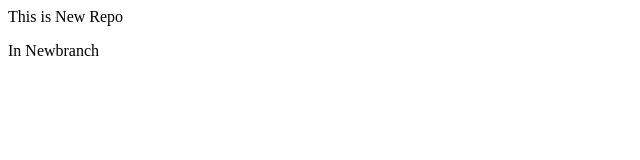
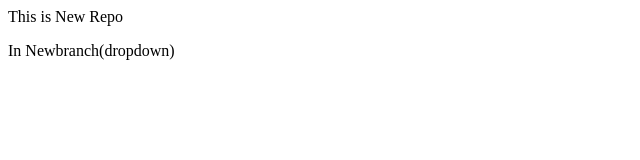
Before and after one commit to sk0908008-oss/LocalRepo, a plain HTML site: page index.html in a window 1280 px wide. Shown: the full height of the page, 0-640 px from the left. Drawn offline with Linux system fonts and the light colour scheme.

Commit message:
Dropdown

```diff
--- a/index.html
+++ b/index.html
@@ -1,2 +1,2 @@
 <p>This is New Repo</p>
-<p>In Newbranch</p>
+<p>In Newbranch(dropdown)</p>
```
